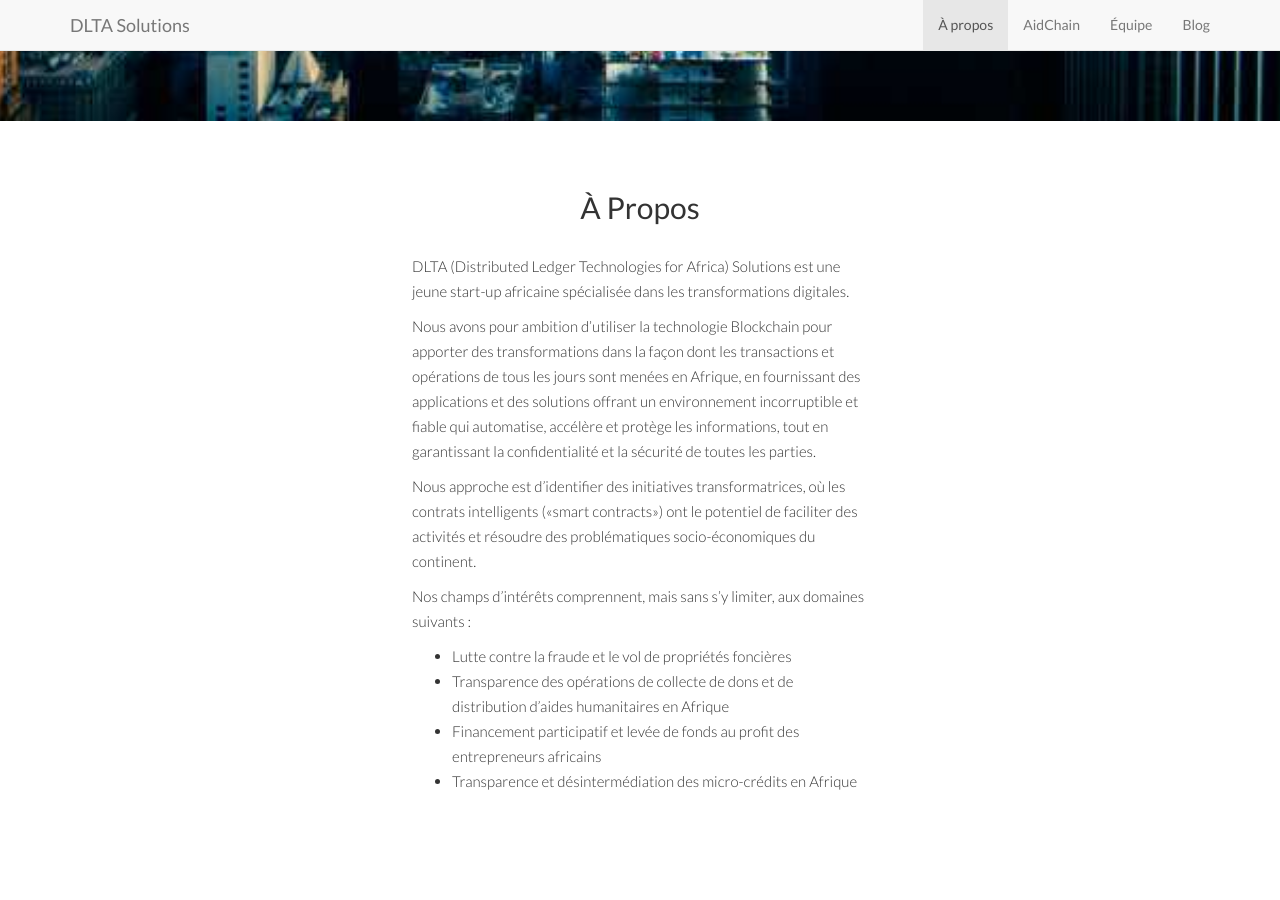
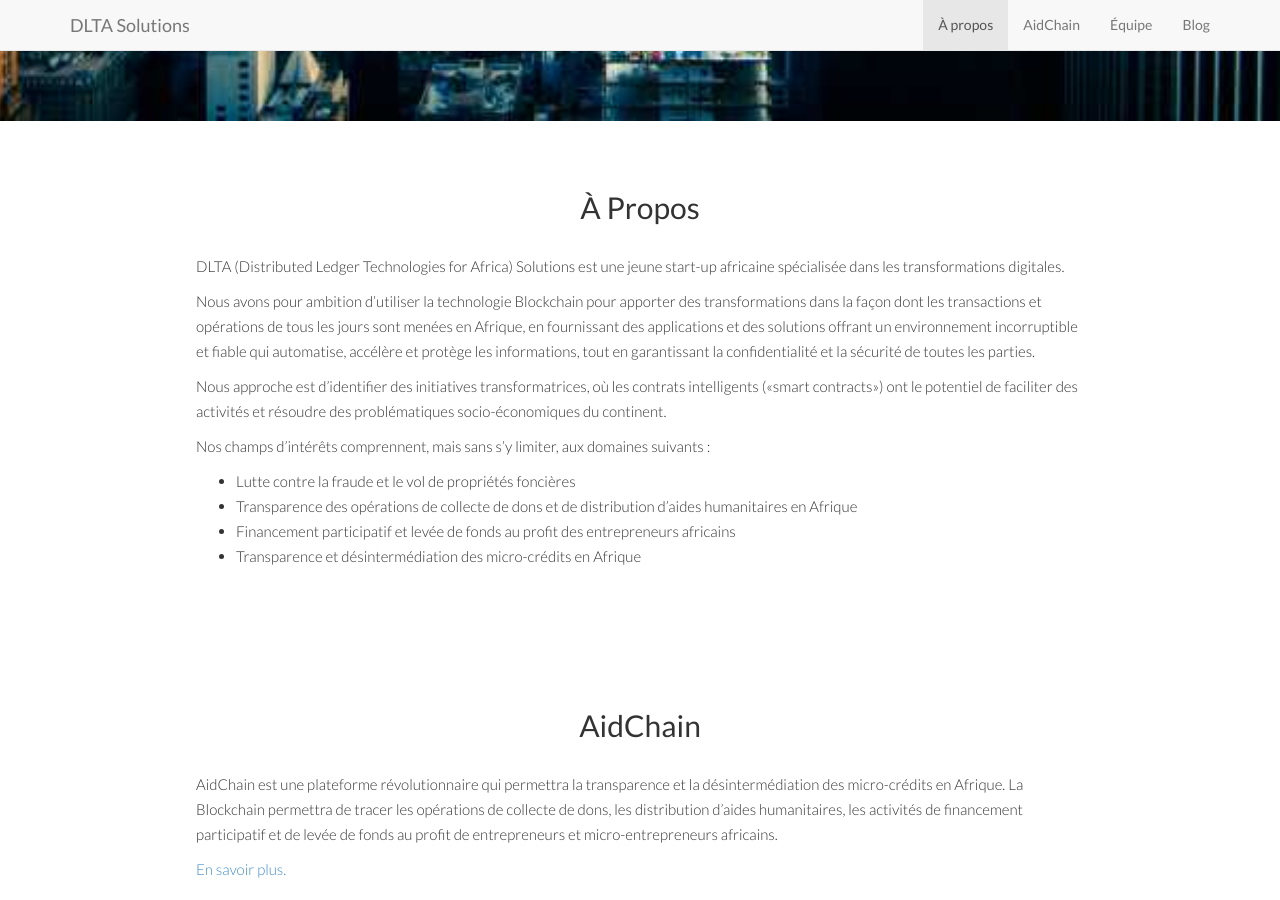
Before and after one commit to dltasolutions/dltasolutions.github.io, a Jekyll site: the page built from index.html, in a window 1280 px wide and 900 px high, scrolled down 779 px. Built offline with Jekyll 4.4.1, drawn with Linux system fonts in a browser that asks for light colours; the list of posts is cut into pages by our own code.

Commit message:
solving display issue on mobile device

```diff
--- a/_includes/sections.html
+++ b/_includes/sections.html
@@ -3,7 +3,7 @@
 	<section id="{{ section.tag }}">
 		<div class="content-section-b">
 			<div class="container">
-				<div>
+				<div class="col-lg-12 col-sm-10">
 					<h2 class="section-heading">{{ section.title }}</h2>
 					<div class="lead">{{ section.content }}</div>
 				</div>
--- a/css/landing-page.css
+++ b/css/landing-page.css
@@ -23,7 +23,7 @@
 }
 
 .bloglist {
-	padding: 0 30%;
+	padding: 0 10%;
     text-align: center;
     font-size: 15px;
     font-weight: 300;
@@ -39,7 +39,7 @@
     font-size: 15px;
     font-weight: 300;
     line-height: 25px;
-    padding: 0 30%;
+    padding: 0 10%;
     text-align: left;
 }
 
@@ -117,7 +117,7 @@
 }
 
 .post {
-    padding: 0 20%;
+    padding: 0 10%;
     text-align: left;
     font-size: 15px;
     font-weight: 300;
```
